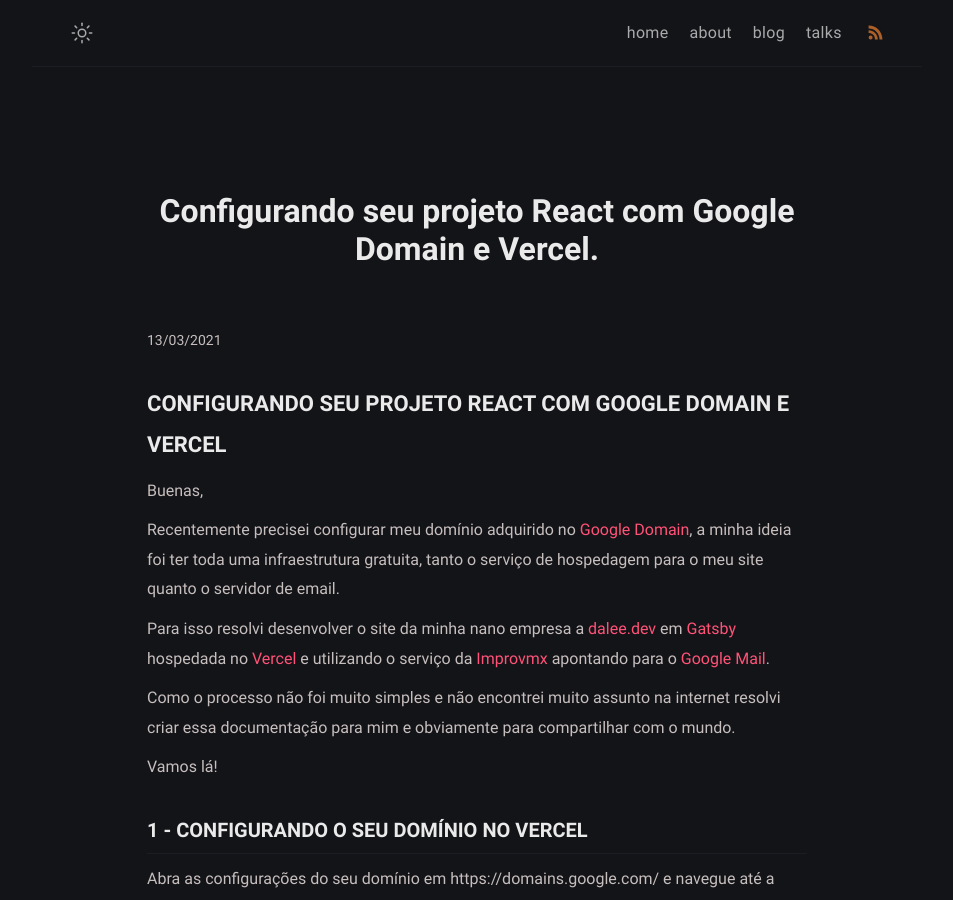
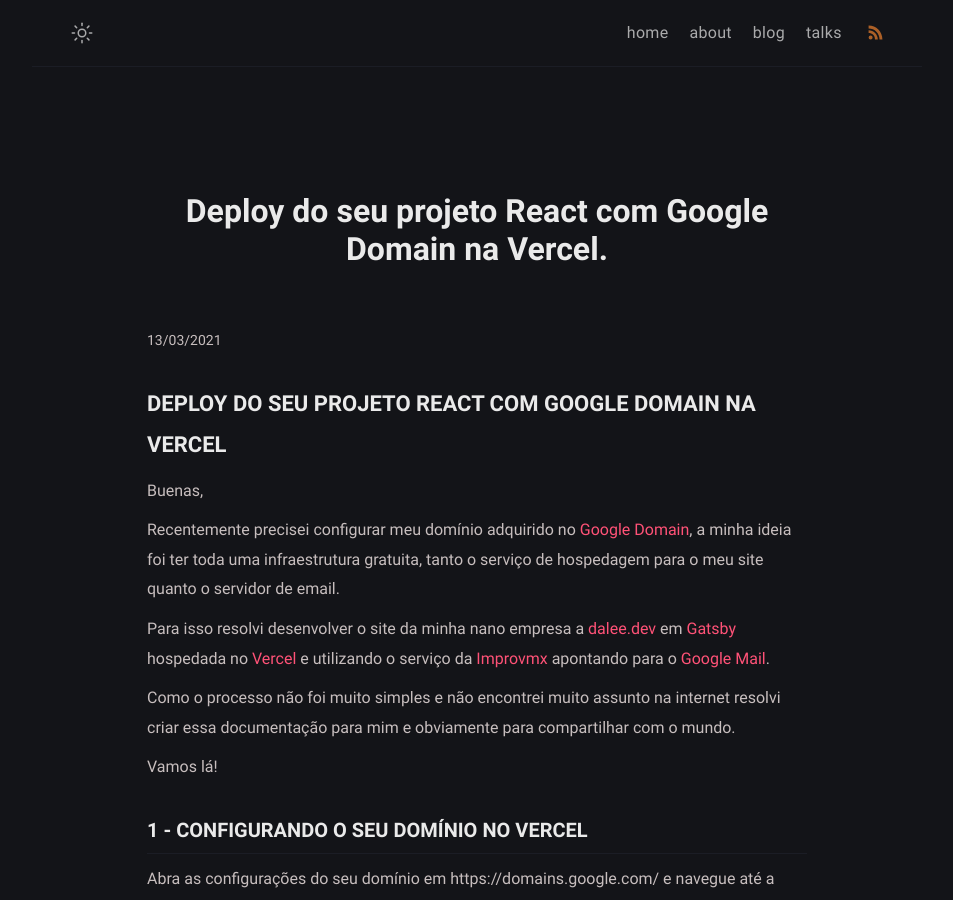
Before and after one commit to f0rmig4/f0rmig4.github.io, a Jekyll site: the page built from _posts/2021-03-13-deploy-do-seu-projeto-react-com-google-domain-na-vercel.html, in a window 1280 px wide and 900 px high. Shown: the whole window, without its empty margins (163-1116 px from the left). Built offline with Jekyll 4.4.1, drawn with Linux system fonts in a browser that asks for light colours.

Commit message:
Update post name

```diff
--- a/_posts/2021-03-13-configurando-seu-projeto-react-com-google-domain-e-vercel.html
+++ b/_posts/2021-03-13-deploy-do-seu-projeto-react-com-google-domain-na-vercel.html
@@ -1,13 +1,13 @@
 ---
 layout: page
-title: Configurando seu projeto React com Google Domain e Vercel
+title: Deploy do seu projeto React com Google Domain na Vercel
 description: Recentemente precisei configurar meu domínio adquirido no Google Domain, a minha ideia foi ter toda uma infraestrutura gratuita
 ---
 
 <article>
   <small>13/03/2021</small>
   <div class="post">
-    <h2>Configurando seu projeto React com Google Domain e Vercel</h2>
+    <h2>Deploy do seu projeto React com Google Domain na Vercel</h2>
     {% include shared.html %}
 
     <p></p>
```
